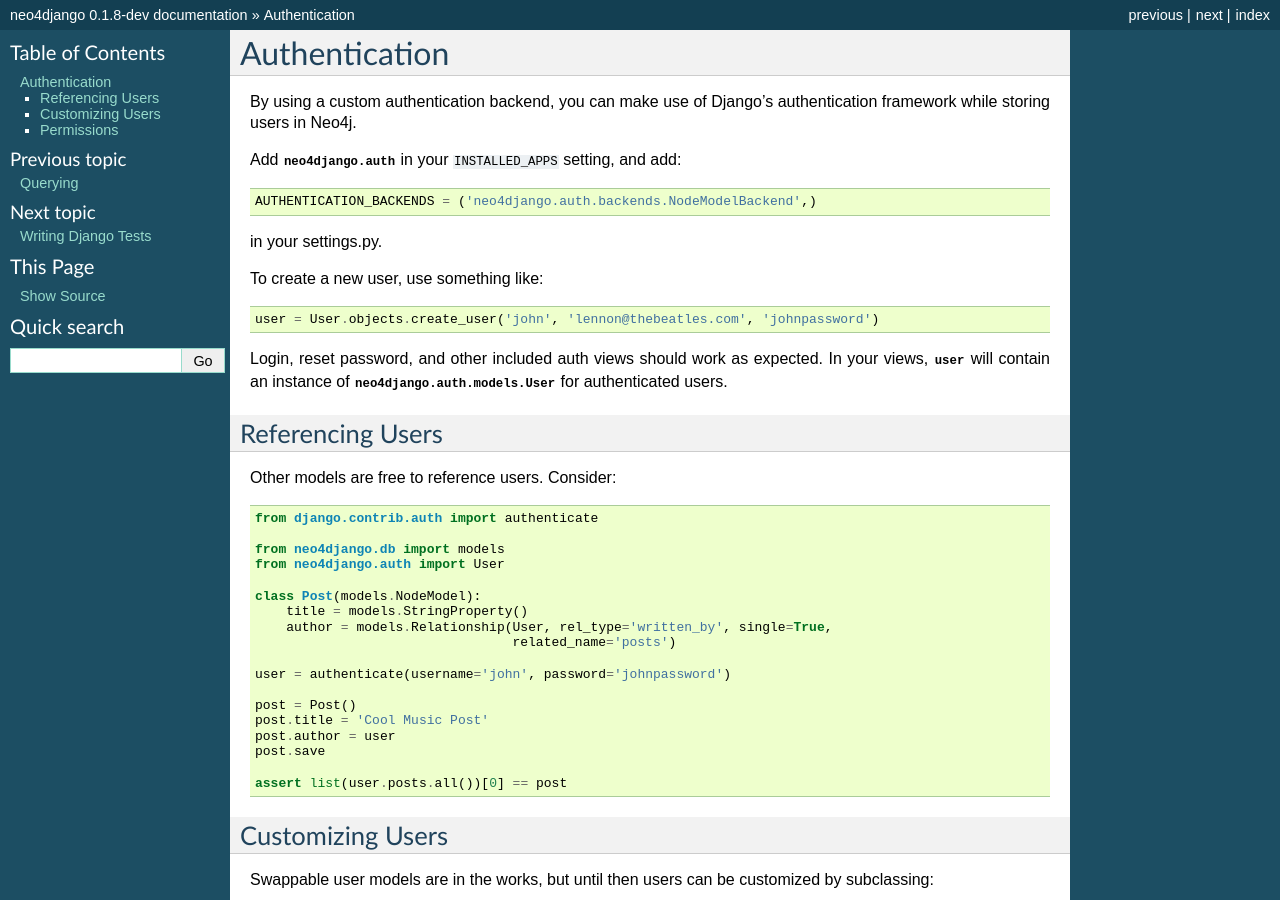
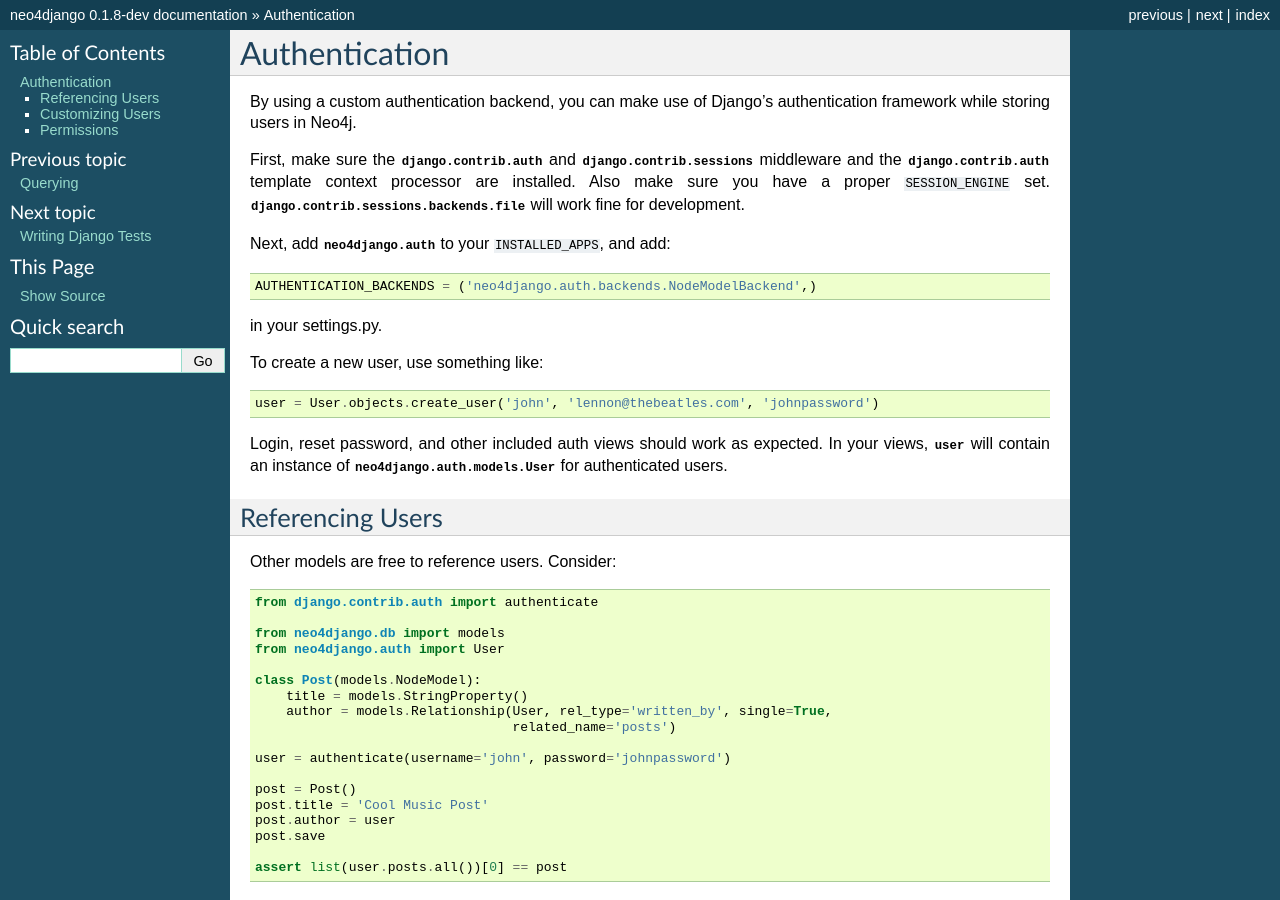
Before and after one commit to scholrly/neo4django, a Sphinx documentation site: the page built from docs/auth.rst, in a window 1280 px wide and 900 px high. Built offline with Sphinx 7.4.7, drawn with Linux system fonts in a browser that asks for light colours.

Commit message:
Updated auth docs to include session prerequisites.

```diff
--- a/docs/auth.rst
+++ b/docs/auth.rst
@@ -5,7 +5,13 @@
 By using a custom authentication backend, you can make use of Django's
 authentication framework while storing users in Neo4j.
 
-Add :mod:`neo4django.auth` in your ``INSTALLED_APPS`` setting, and add::
+First, make sure the :mod:`django.contrib.auth` and
+:mod:`django.contrib.sessions` middleware and the :mod:`django.contrib.auth`
+template context processor are installed. Also make sure you have a proper
+``SESSION_ENGINE`` set. :mod:`django.contrib.sessions.backends.file` will
+work fine for development.
+
+Next, add :mod:`neo4django.auth` to your ``INSTALLED_APPS``, and add::
 
     AUTHENTICATION_BACKENDS = ('neo4django.auth.backends.NodeModelBackend',)
 
```
